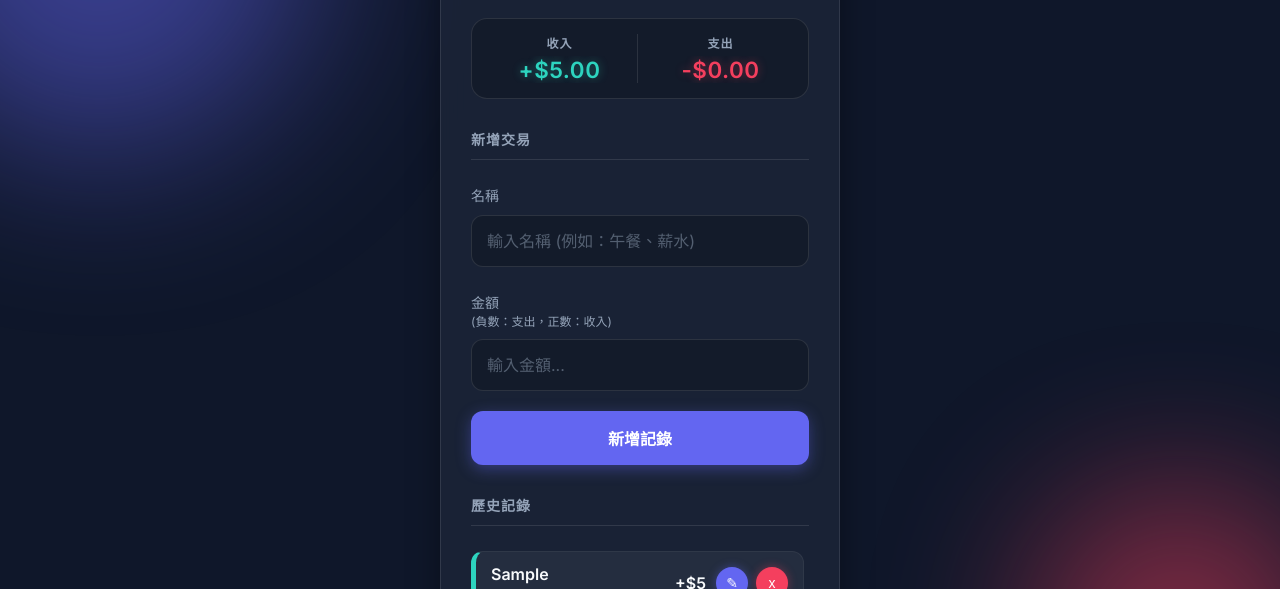
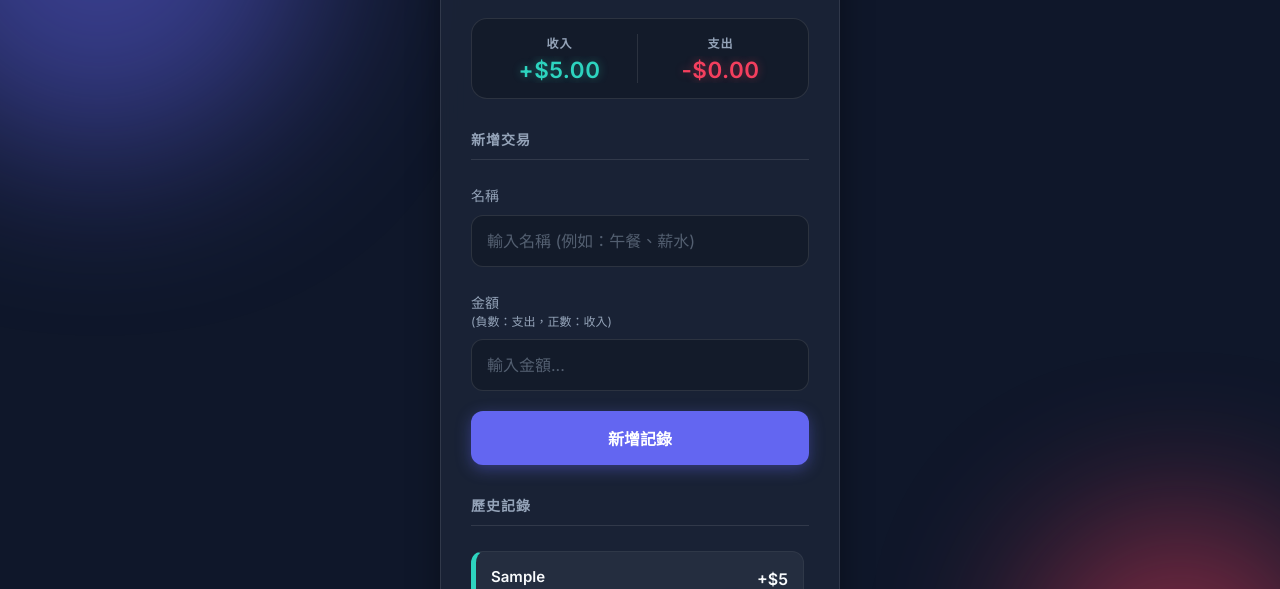
Before and after one commit to AaronJames19730922/expense-tracker, a plain HTML site: page index.html in a window 1280 px wide. Both pictures are taken after typing "Sample", "5" into the empty fields and a click on the button "新增記錄". Shown: the part 211-800 px from the top of the page. Drawn offline with Linux system fonts and the light colour scheme.

Commit message:
Add files via upload

```diff
--- a/style.css
+++ b/style.css
@@ -233,9 +233,9 @@ h1 {
   color: var(--text-main);
   display: flex;
   justify-content: space-between;
-  align-items: center;
+  align-items: flex-start; /* Changed to flex-start for multi-line support */
   position: relative;
-  padding: 12px 15px;
+  padding: 15px;
   margin: 10px 0;
   border-radius: 12px;
   border-left: 5px solid transparent;
@@ -243,7 +243,7 @@ h1 {
   border-top: 1px solid rgba(255, 255, 255, 0.05);
   border-right: 1px solid rgba(255, 255, 255, 0.05);
   overflow: hidden;
-  gap: 15px;
+  gap: 12px;
 }
 
 .list li:hover {
@@ -270,25 +270,29 @@ h1 {
 
 .text-content {
   display: block;
-  overflow: hidden;
-  text-overflow: ellipsis;
-  white-space: nowrap;
+  font-size: 15px;
+  font-weight: 600;
+  line-height: 1.3;
+  margin-bottom: 4px;
+  /* Removed white-space: nowrap to allow wrapping if name is long */
 }
 
 .date {
   display: block;
   font-size: 11px;
   color: var(--text-muted);
-  margin-top: 4px;
   font-weight: 400;
+  margin-top: 2px;
 }
 
 .amount-box {
   display: flex;
-  align-items: center;
-  gap: 10px;
-  flex-shrink: 0; /* Prevent numbers from shrinking/breaking */
+  flex-direction: column; /* Stack amount and buttons on mobile for more space */
+  align-items: flex-end;
+  gap: 8px;
+  flex-shrink: 0;
   white-space: nowrap;
+  padding-top: 2px;
 }
 
 .action-btns {
```
